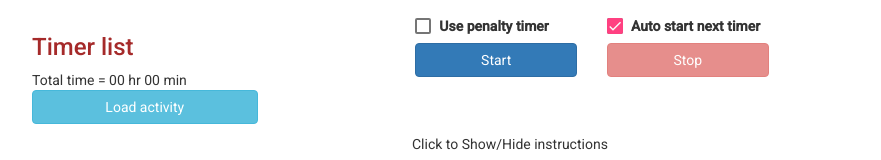
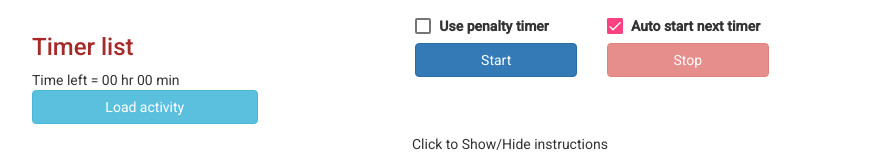
Before and after one commit to sachinsfo/pomodoro_timer, an Angular app in the folder pomodoro-timer/: page / in a window 1280 px wide. Shown: the part 435-595 px from the top of the page, without its empty margins (48-929 px from the left). Built offline with nearby package versions, Linux system fonts and the light colour scheme.

Commit message:
Fixed a few bugs

```diff
--- a/pomodoro-timer/src/app/timer/timer-list/timer-list.component.html
+++ b/pomodoro-timer/src/app/timer/timer-list/timer-list.component.html
@@ -28,7 +28,7 @@
 </div>
 <div class="row">
     <div class="col-xs-12">
-        Total time = {{total_time_hrs | number:'2.0'}} hr {{ total_time_min | number:'2.0'}} min
+        Time left = {{total_time_hrs | number:'2.0'}} hr {{ total_time_min | number:'2.0'}} min
     </div>
 </div>
 <div class="row">
--- a/pomodoro-timer/src/app/timer/timer-list/timer-list.component.ts
+++ b/pomodoro-timer/src/app/timer/timer-list/timer-list.component.ts
@@ -28,7 +28,7 @@ export class TimerListComponent implements OnInit {
   getTotalTime() {
       this.total_time = 0;
       this.timers.forEach(t => {
-        this.total_time += t.time_in_min;
+        if(!t.is_complete) this.total_time += t.time_in_min;
       });
       this.total_time_hrs = Math.floor(this.total_time / 60);
       this.total_time_min = this.total_time % 60;
@@ -52,6 +52,7 @@ export class TimerListComponent implements OnInit {
         t += 1;
       }
     });
+    this.getTotalTime();
   }
 
   getTimerName(typeId: number){
--- a/pomodoro-timer/src/app/timer/timer.component.ts
+++ b/pomodoro-timer/src/app/timer/timer.component.ts
@@ -114,6 +114,7 @@ export class TimerComponent implements OnInit, DoCheck{
     }
     //when all timers are exhausted
     if(this.current_time_seconds === 0){
+      this.loadNextTimer();
       this.stopButton.nativeElement.disabled = true;
       this.startButton.nativeElement.disabled = false;
     }
```
